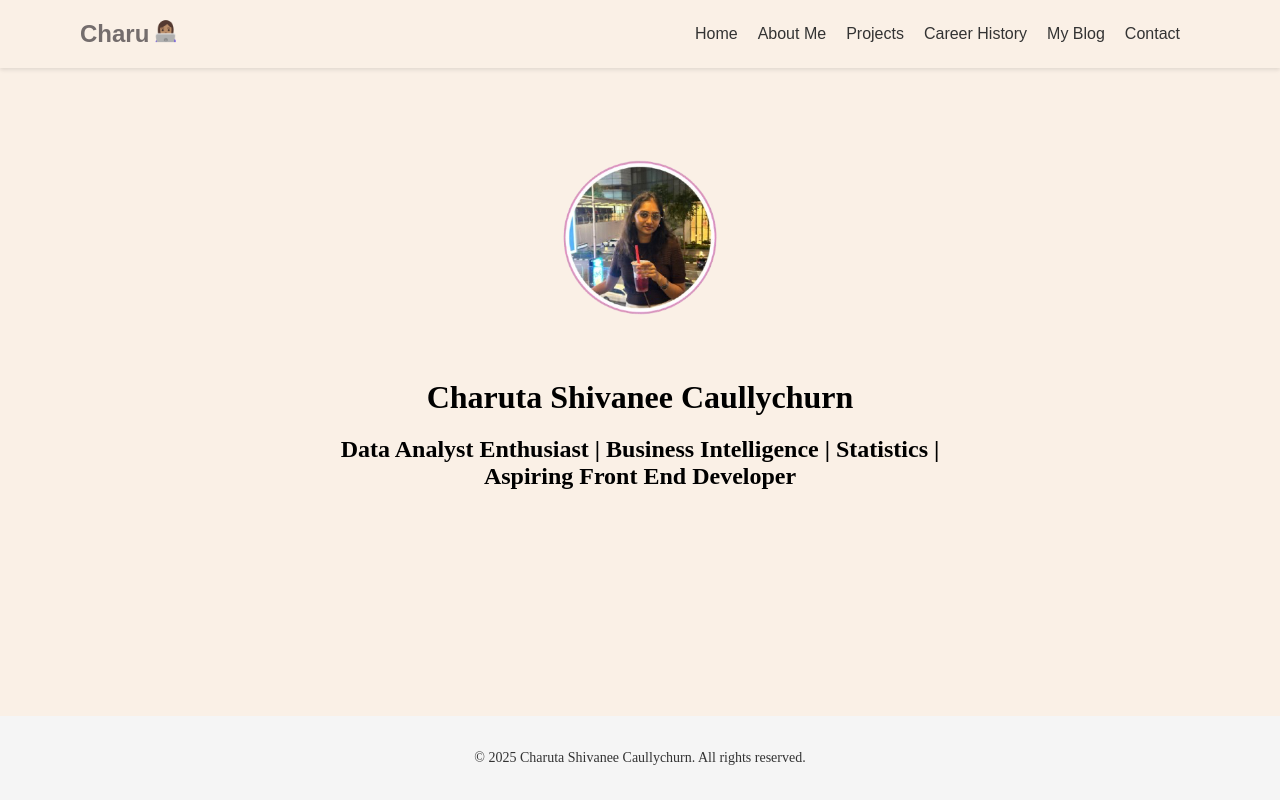
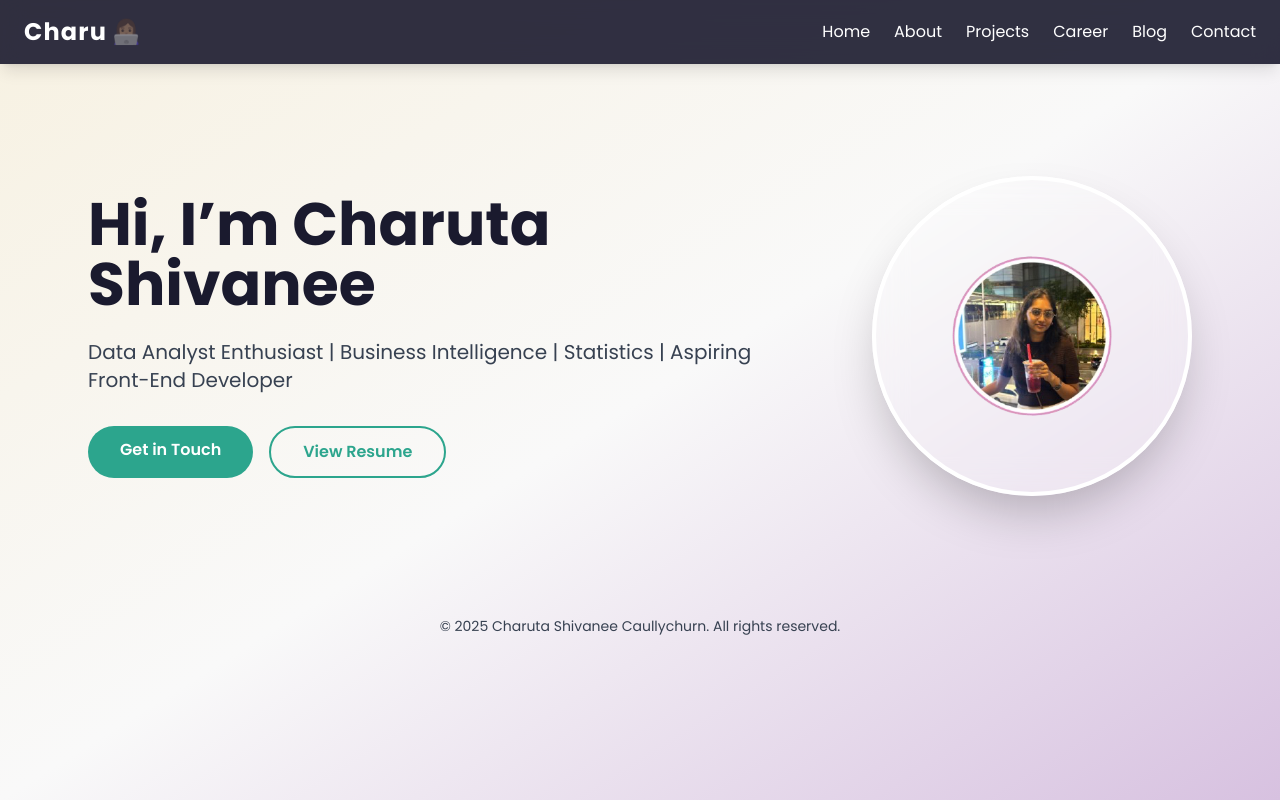
Before and after one commit to Charuta-Shivanee-Caullychurn/my-portfolio, a website: page index.html in a window 1280 px wide. Drawn offline with nearby package versions, Linux system fonts and the light colour scheme.

Commit message:
feat: index refactor

```diff
--- a/index.html
+++ b/index.html
@@ -3,50 +3,101 @@
 <head>
     <meta charset="UTF-8" />
     <meta name="viewport" content="width=device-width, initial-scale=1.0" />
-  <title>Portfolio Website - Home</title>
-  <!-- You can link your C-->
-  <link rel="stylesheet" href="style.css">
+    <title>Charuta Shivanee — Home</title>
+    <!-- Google Fonts -->
+    <link href="https://fonts.googleapis.com/css2?family=Poppins:wght@400;600;700&display=swap" rel="stylesheet" />
+    <!-- Tailwind CSS -->
+    <script src="https://cdn.tailwindcss.com"></script>
+    <script>
+        tailwind.config = {
+            theme: {
+                extend: {
+                    colors: {
+                        beige: '#f7f1e1',
+                        mauve: '#d7c1e0',
+                        teal: '#2ca58d',
+                        darknavy: '#1a1a2e',
+                        softwhite: '#f9f9f9'
+                    },
+                    fontFamily: { sans: ['Poppins', 'sans-serif'] }
+                }
+            }
+        };
+    </script>
 </head>
-<body>
-  <div class="logo-container">
-    <a href="index.html">
-      <!--<img src="images/logo.png" alt="Your Logo" class="logo"> -->
+<body class="bg-gradient-to-br from-beige via-softwhite to-mauve min-h-screen font-sans text-gray-800">
+    <!-- Navigation -->
+    <header class="fixed top-0 left-0 w-full z-50">
+        <nav class="flex items-center justify-between px-6 py-4 bg-darknavy bg-opacity-90 backdrop-blur-md shadow-lg">
+            <a href="index.html" class="text-2xl font-bold text-white tracking-wider">
+                Charu<span class="ml-1 animate-pulse inline-block">👩🏽‍💻</span>
+            </a>
+            <button id="menu-toggle" class="md:hidden text-white focus:outline-none">
+                <svg xmlns="http://www.w3.org/2000/svg" class="h-6 w-6" fill="none" viewBox="0 0 24 24" stroke="currentColor">
+                    <path stroke-linecap="round" stroke-linejoin="round" stroke-width="2" d="M4 6h16M4 12h16M4 18h16" />
+                </svg>
+            </button>
+            <ul id="menu" class="hidden md:flex space-x-6">
+                <li><a href="index.html" class="text-white hover:text-teal transition">Home</a></li>
+                <li><a href="about.html" class="text-white hover:text-teal transition">About</a></li>
+                <li><a href="projects.html" class="text-white hover:text-teal transition">Projects</a></li>
+                <li><a href="career.html" class="text-white hover:text-teal transition">Career</a></li>
+                <li><a href="blog.html" class="text-white hover:text-teal transition">Blog</a></li>
+                <li><a href="contact.html" class="text-white hover:text-teal transition">Contact</a></li>
+            </ul>
+        </nav>
+        <!-- Mobile Menu (collapsed by default) -->
+        <div id="mobile-menu" class="transform origin-top scale-y-0 transition-transform duration-300 md:hidden">
+            <ul class="bg-darknavy bg-opacity-90 backdrop-blur-md p-4 space-y-2">
+                <li><a href="index.html" class="block text-white hover:text-teal transition">Home</a></li>
+                <li><a href="about.html" class="block text-white hover:text-teal transition">About</a></li>
+                <li><a href="projects.html" class="block text-white hover:text-teal transition">Projects</a></li>
+                <li><a href="career.html" class="block text-white hover:text-teal transition">Career</a></li>
+                <li><a href="blog.html" class="block text-white hover:text-teal transition">Blog</a></li>
+                <li><a href="contact.html" class="block text-white hover:text-teal transition">Contact</a></li>
+            </ul>
+        </div>
+    </header>
+
+    <!-- Hero -->
+    <main class="pt-20 flex flex-col md:flex-row items-center justify-center">
+        <div class="max-w-6xl mx-auto px-6 py-24 flex flex-col md:flex-row items-center gap-16">
+            <!-- Text Block -->
+            <div class="flex-1 text-center md:text-left">
+                <h1 class="text-4xl sm:text-5xl md:text-6xl font-extrabold mb-6 text-darknavy">
+                    Hi, I’m Charuta Shivanee
+                </h1>
+                <p class="text-base sm:text-lg md:text-xl text-gray-700 mb-8">
+                    Data Analyst Enthusiast | Business Intelligence | Statistics | Aspiring Front-End Developer
+                </p>
+                <div class="flex justify-center md:justify-start gap-4">
+                    <a href="contact.html" class="inline-block px-6 py-2 sm:px-8 sm:py-3 font-semibold rounded-full bg-teal text-white hover:bg-teal/80 transition">
+                        Get in Touch
+                    </a>
+                    <a href="resume.pdf" target="_blank" class="inline-block px-6 py-2 sm:px-8 sm:py-3 font-semibold rounded-full border-2 border-teal text-teal hover:bg-teal/10 transition">
+                        View Resume
                     </a>
                 </div>
-  <!-- Header & Navigation -->
-  <header>
-    <nav>
-      <div class="logo">Charu<span class="emoji">👩🏽‍💻</span></div>
-      <ul>
-
-        <li><a href="index.html">Home</a></li>
-        <li><a href="about.html">About Me</a></li>
-
-
-        <li><a href="projects.html">Projects</a></li>
-        <li><a href="career.html">Career History</a></li>
-        <li><a href="blog.html">My Blog</a></li>
-        <li><a href="contact.html">Contact</a></li>
-      </ul>
-    </nav>
-  </header>
-
-  <!-- Main Content Area -->
-  <main>
-    <div class="hero-text">
-      <img src="images/profile.png" alt="Profile Picture" class="profile-pic">
-      <h1>Charuta Shivanee Caullychurn</h1>
-      <h2>Data Analyst Enthusiast | Business Intelligence | Statistics | Aspiring Front End Developer</h2>
-    <!-- <p>This is the Home page where you'll introduce yourself and give a quick overview of your work.</p> -->
-    <!-- Additional content can go here -->
+            </div>
+            <!-- Image Block (circle with consistent sizing) -->
+            <div class="relative w-48 h-48 sm:w-64 sm:h-64 md:w-80 md:h-80 rounded-full overflow-hidden bg-white bg-opacity-20 backdrop-blur-lg border-4 border-white shadow-2xl">
+                <img src="images/profile.png" alt="Charuta Shivanee" class="absolute inset-0 w-full h-full object-cover object-center" />
+            </div>
         </div>
     </main>
-  <!--this is to test github-->
 
     <!-- Footer -->
-  <footer>
-    <p>&copy; 2025 Charuta Shivanee Caullychurn. All rights reserved.</p>
+    <footer class="py-6 text-center text-gray-700 text-sm">
+        &copy; 2025 Charuta Shivanee Caullychurn. All rights reserved.
     </footer>
 
+    <!-- Mobile Menu Toggle Script -->
+    <script>
+        const menuToggle = document.getElementById('menu-toggle');
+        const mobileMenu = document.getElementById('mobile-menu');
+        menuToggle.addEventListener('click', () => {
+            mobileMenu.classList.toggle('scale-y-100');
+        });
+    </script>
 </body>
 </html>
```
Lines whose indentation alone changed are shown as unchanged.
